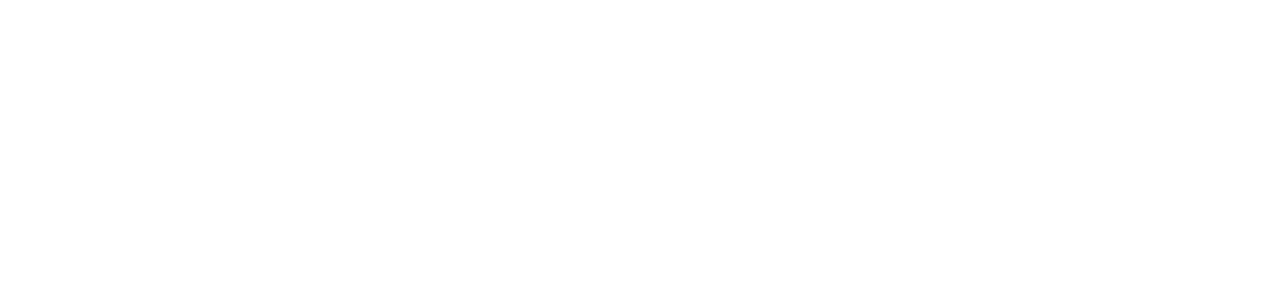
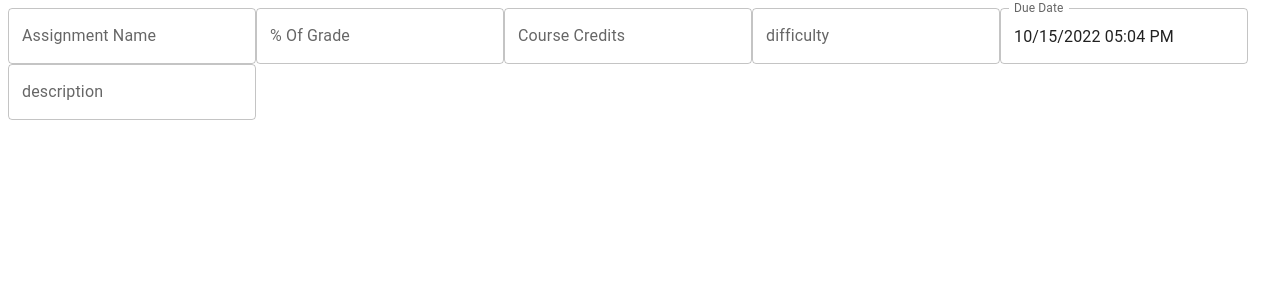
Before and after one commit to cdsx123/fall-hacks-2022-wales, a React (Create React App) app: page / in a window 1280 px wide. Shown: the top 300 px of the page. Built offline with nearby package versions, Linux system fonts and the light colour scheme.

Commit message:
added description and difficulty fields

```diff
--- a/src/App.js
+++ b/src/App.js
@@ -1,10 +1,11 @@
-
+import Form from "./components/Form";
 
 function App() {
   return (
     <div className="App">
       <header className="App-header">
       </header>
+      <Form />
     </div>
   );
 }
--- a/src/components/Form.js
+++ b/src/components/Form.js
@@ -5,7 +5,8 @@
 import { DateTimePicker } from '@mui/x-date-pickers/DateTimePicker';
 
 export default function Form() {
-  const [value, setValue] = React.useState(null);
+  const [value, setValue] = React.useState(new Date);
+  const [difficulty, setDifficulty] = React.useState(1)
 
   useEffect(() => {
     console.log(value.$d)
@@ -17,18 +18,19 @@
       <TextField id="name" label="Assignment Name" variant="outlined"/>
       <TextField id="weight" label="% Of Grade" variant="outlined" />
       <TextField id="credits" label="Course Credits" variant="outlined"/>
+      <TextField id="difficulty" label="difficulty" variant="outlined" inputProps={{ inputMode: 'numeric', pattern: '/^[0-9][0]?$/' }} />
       <LocalizationProvider dateAdapter={AdapterDayjs}>
         <DateTimePicker
-          label="Basic example"
+          id="dueDate"
+          label="Due Date"
           value={value}
           onChange={(newValue) => {
             setValue(newValue);
           }}
           renderInput={(params) => <TextField {...params} />}
-          inputFormat="DD/MM/YYYY"
         />
-
       </LocalizationProvider>
+      <TextField id="description" label="description" variant="outlined" />
 
     </form>
   )
```
